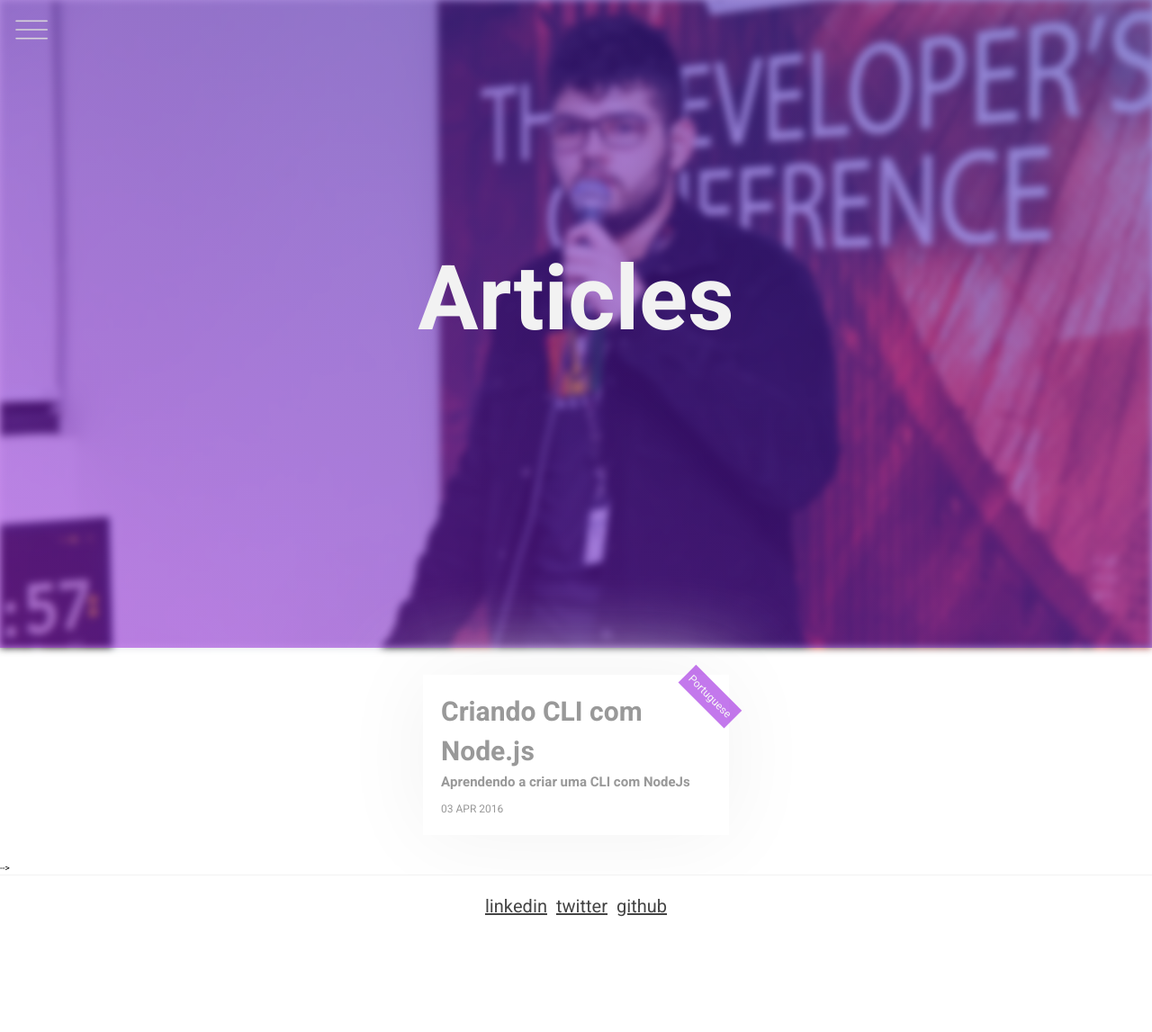
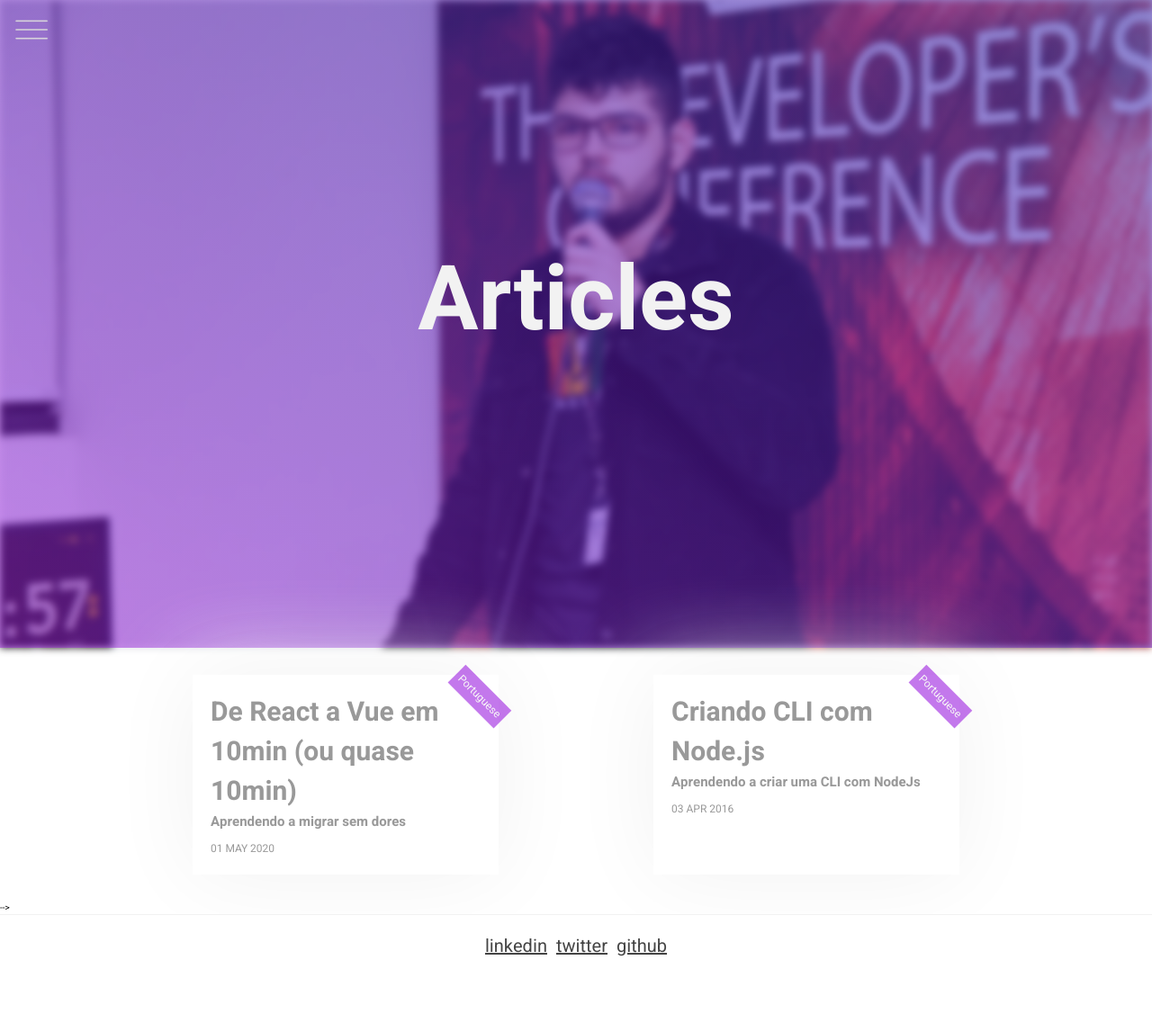
Before and after one commit to Halfeld/website, a Jekyll site: the page built from articles.html, in a window 1280 px wide. Shown: the whole page at 90% size. Built offline with Jekyll 4.4.1, drawn with Linux system fonts in a browser that asks for light colours; before the commit the page ends 1103 px from its top, so only the background shows below that; some of the changed lines change nothing that is shown.

````diff
--- /dev/null
+++ b/_posts/2020-05-01-de-react-a-vue-em-10min-ou-quase.md
@@ -0,0 +1,96 @@
+---
+layout: post
+title: "De React a Vue em 10min (ou quase 10min)"
+desc: "Aprendendo a migrar sem dores"
+lang: "Portuguese"
+date: 2020-05-01T00:00:00.000Z
+image: react-vue.png
+---
+
+Fala pessoas! Quero responder aqui nesse artigo uma pergunta que me fazem com bastante frequência: Quais os principais pontos importantes para saberem em uma migração do React.js para o Vue.js?
+
+Esse artigo aqui é um resumo desse vídeo que eu fiz para o meu canal no youtube
+
+<iframe src="https://www.youtube-nocookie.com/embed/t-4rhwSQ8mo" frameborder="0" allow="accelerometer; autoplay; encrypted-media; gyroscope; picture-in-picture" allowfullscreen></iframe>
+
+Bom, a intenção desse conteúdo aqui é ajudar quem está migrando de uma lib para a outra, seja por conta de uma mudança de empresa, troca de projeto, etc. O objetivo não é falar qual é melhor ou pior, mas sim apresentar minhas visões baseadas nas minhas experiências dado que já passei por diversos frameworks front-end, Knockout.js, Angular 1, JQuery, Backbone, entre outros, até Angular 2x e atualmente React.js e Vue.js.
+
+
+## Bora ver os principais pontos:
+
+**Semelhanças:**
+
+- Ambas utilizam o Virtual DOM na sua forma de fazer as coisas por baixo dos panos o que contribui para você extrair melhor desempenho, sem precisar atualizar o DOM de forma desnecessária, por exemplo.
+
+- Ambas são consideradas libraries utilizadas para construir a parte view. Elas não vão controlar roteamento, fluxo de dados, etc. Todo esse restante você define como fará.
+
+
+**Diferenças:**
+
+1. Single File Component
+
+Vue.js possui um conceito de Single File Component, onde você possui arquivos com a extensão .vue, em que basicamente você consegue separar o CSS, JS e HTML por tags no mesmo arquivo ao invés de estar tudo misturado. As tags possíveis são: Template (onde fica o HTML), Script (onde fica o JavaScript) e Style (onde fica o CSS). Tudo isso é muito customizável, por exemplo, nas tags é possível adicionar um atributo de source e apontar para um arquivo:
+
+```html
+<template src=”index.html”></template>
+<script src=”script.js"></script>
+<style src=”style.css”></style>
+```
+
+No React você consegue fazer tudo em um único componente também, porém você não tem tanta liberdade assim e não existe a separação de blocos como no arquivos .vue
+
+2. DataBinding
+
+O Vue.js implementa o DataBinding utilizando o Observer Pattern atrelando a API do próprio Ecma denominada Object.defineProperty(). Essa API nos permite, por exemplo, modificar o getter e o setter de algum objeto e ao settar o Vue chamo o notify do Observer Pattern para atingir o objetivo que queremos. Isso torna o DataBinding mais poderoso e performático ao invés de ficar fazendo dirty-checking e verificando se algo mudou.
+
+3. Simplicidade
+
+Esse é o aspecto mais saliente do Vue.js. Foi, sem dúvida, o que fez com que essa solução evoluísse de um framework open source por nenhuma empresa por trás até o que temos hoje, uma comunidade gigantesca com várias conferências e meetups ao redor do mundo além de várias empresas adotando.
+
+4. Ecossistema
+
+No React, é bem utilizado o Redux para controlar os estados. Já no Vue.js nós temos o Vuex, uma solução parecida na intenção com a mencionada anteriormente, mas que se difere na forma de utilizar. É uma implementação da arquitetura de Elm, uma outra forma de fazer front-end. Assim conseguimos manipular estado global, mas de uma maneira bem mais simples.
+
+5. Router
+
+Para lidar com roteamento, o Vue.js apesar de ser focado na view, possui uma alternativa denominada Vue Router.
+
+6. Testes
+
+No caso do React a galera costuma usar o React Enzyme, no Vue.js temos um paralelo que é o VueTestUtils, que são bem equivalentes.
+
+7. Server Side Rendering
+
+No React o Next.js é bem utilizado. O paralelo no Vue é o Nuxt.js que foi inspirado no mencionado anteriormente. Apesar da inspiração, em uma opinião bem pessoal, creio que esse último possui uma maturidade maior e uma maior quantidade de features. De qualquer forma, recomendo que você teste os dois e tire suas próprias conclusões.
+
+8. Estado global
+
+No React, vejo bastante gente utilizando o Styled Components. Eu particularmente até uso para isolamento de estados, quando não contorno com CSS Modules, mas utilizo mesmo no React Native por me dar uma sintaxe mais equivalente ao CSS. No Vue.js, além das opções mencionadas anteriormente, temos a opção de utilizar o atributo scoped na tag style, fazendo com que o CSS seja apenas daquele componente, resolvendo o problema de estado global de forma mais simples.
+
+9. CLI
+
+No React temos o Create React App, porém a do Vue é mais on steroids (robusta) em relação a feature. Além dele criar os arquivos pra você, ele pergunta o que você quer e apenas ao responder você já tem um scaffold de código com tudo setado pra você.
+
+10. Game Changer
+
+No Vue.js, é possível criar um front-end tanto pelo Terminal quanto pela interface gráfica em que você pode também por ali gerenciar o seu projeto. Digitando no seu terminal vue ui, aí ao abrir a interface você pode abrir um projeto já existente, criar um projeto do zero, pesquisar novos plugins, etc. É bem poderoso e didático!
+
+11. DevTools
+
+O Vue possui uma extensão do Chrome denominada VueDevTools para debugging, onde você consegue ver estrutura de componentes, eventos emitidos, seu estado global, profiling para ver como está performando.
+
+12. Escala
+
+É possível modularizar a escala no Vue, o que digo com isso, é que você consegue flexionar o Vue para projetos muito pequenos até aplicações empresariais.
+
+
+Como você pode perceber, no caso do Vue você pode, assim como no React, escolher utilizar a lib focada na View e pronto. Mas no caso do Vue você tem um ecossistema de soluções que são mantidas pelo mesmo core team para caso você queira utilizar. Caso você opte por utilizar, posso afirmar que o Vue.js passa a ser o que chamam de Framework Progressivo, que cresce à medida que você precisa.
+
+
+Considerações finais
+
+Espero que esse conteúdo tenha contribuído com seus estudos e que você continue estudando, testando, experimentando as soluções para entender aquilo que faz mais sentido para a sua realidade atual. Se curtiu, deixa seu like e se pensou em mais alguma diferença ou semelhança que não mencionei, deixa nos comentários!
+
+Valeu e até a próxima!
+
+https://twitter.com/igorhalfeld
--- a/_sass/_articles.scss
+++ b/_sass/_articles.scss
@@ -141,8 +141,22 @@
     }
   }
 
+  iframe {
+    height: 500px;
+    margin: {
+      top: 30px;
+      bottom: 30px;
+    }
+  }
+
   h1 {
     font-size: 3rem;
+    color: $color-black;
+    margin-top: 30px;
+  }
+
+  h2 {
+    font-size: 2.8rem;
     color: $color-black;
     margin-top: 30px;
   }
````
Also changed, not shown: 1 other file.
